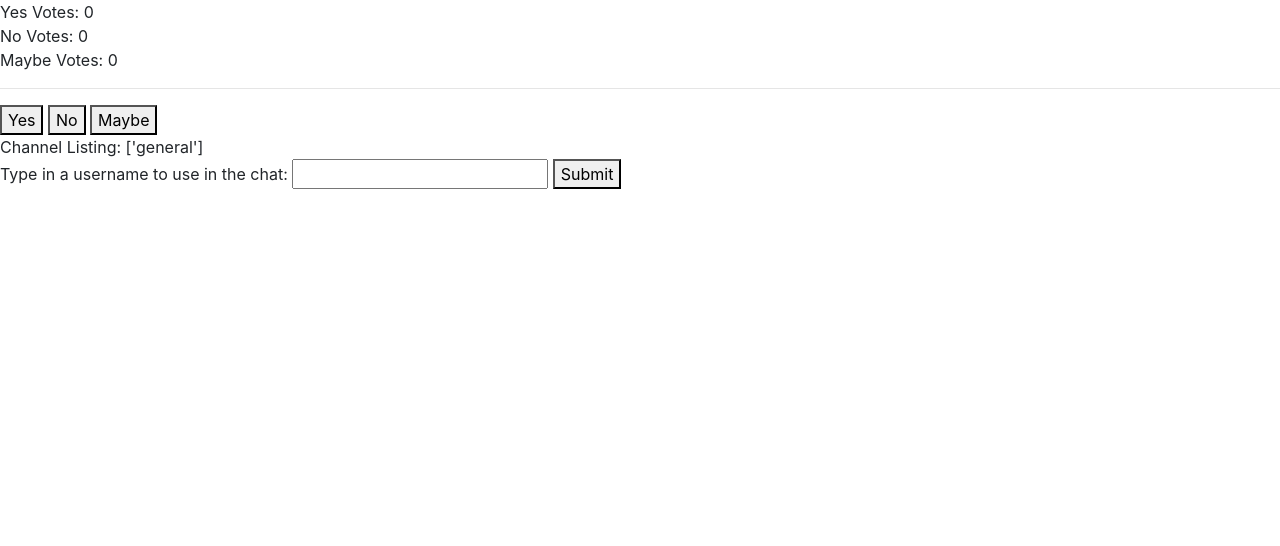
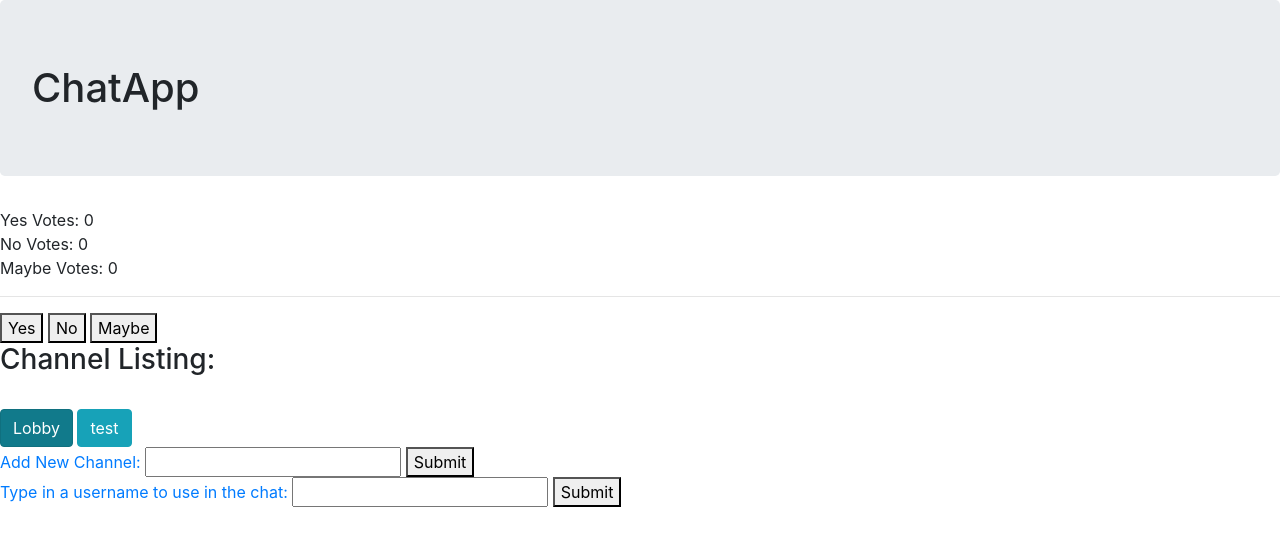
Before and after one commit to barnettech/project2, a Flask app: page / in a window 1280 px wide. Shown: the top 546 px of the page. Run offline with Flask 2, Linux system fonts and the light colour scheme; some libraries are stand-ins or nearby versions.

Commit message:
adding chat channels, default first is selected, not really being used yet

```diff
--- a/application.py
+++ b/application.py
@@ -14,8 +14,9 @@ app = Flask(__name__)
 app.config["SECRET_KEY"] = os.getenv("SECRET_KEY")
 socketio = SocketIO(app)
 
-# list of all channels
-channel_list = ['general']
+# nested list of lists to store channels, last 100 chats for a channel, and those present in the chat room
+channel_list = [['Lobby', 'test'], ['Chat1', 'Chat2', 'Chat3'], ['Jim', 'Jon', 'Bob']]
+
 votes = {"yes": 0, "no": 0, "maybe": 0}
 
 @app.route("/")
@@ -35,3 +36,12 @@ def chat(data):
     chattext = data["chattext"]
     print(chattext)
     emit("chat emit", chattext, broadcast=True)
+
+@socketio.on("add channel")
+def addchannel(data):
+    print('here I am');
+    print(data)
+    newchannel = data["newchannel"]
+    channel_list[0].append(newchannel)
+    print(channel_list)
+    emit("new channel", newchannel, broadcast=True)
--- a/static/index.js
+++ b/static/index.js
@@ -11,6 +11,7 @@ document.addEventListener('DOMContentLoaded', () => {
         document.querySelector('#textarena').style.visibility = 'visible';
         document.querySelector('#button1').style.visibility = 'visible';
     }
+    document.querySelector('#channel-listing a button').classList.add('active');
     // Connect to websocket
     var socket = io.connect(location.protocol + '//' + document.domain + ':' + location.port);
 
@@ -41,6 +42,19 @@ document.addEventListener('DOMContentLoaded', () => {
                 document.querySelector('#button1').style.visibility = 'visible';
                 //socket.emit('chat emit', {'chattext': chattext});
             };
+        document.querySelector("#button2").onclick = () => {
+                console.log('add a channel');
+                const newchannel = document.querySelector('#newchannel').value;
+                //var element = document.querySelector('#channel-buttons');
+                //var element2 = document.createElement("button");
+                //document.querySelector('#channel-buttons').createElement('<a href="#"><button type="button" class="btn btn-info">{{result}}</button><a href="#">');
+                document.getElementById('channel-buttons').innerHTML += '<a href="#"><button type="button" class="btn btn-info">' + newchannel + '</button><a href="#">';
+                socket.emit('add channel', {'newchannel': newchannel});
+
+                var parent = document.createElement("div");
+var p = document.createElement("p");
+parent.append("Some text", p);
+            };
     });
 
     // When a new vote is announced, increase the count
@@ -54,4 +68,8 @@ document.addEventListener('DOMContentLoaded', () => {
     socket.on('chat emit', data => {
         document.querySelector('#chathistory-area').innerHTML += '<div>' + data + '</div>';
     });
+
+    socket.on('new channel', data => {
+        console.log('added new channel ' + data);
+    });
 });
--- a/templates/index.html
+++ b/templates/index.html
@@ -9,6 +9,7 @@
         <title>Vote</title>
     </head>
     <body>
+        <h1 class="jumbotron">ChatApp</h1>
         <container>
             <section>
               <div>Yes Votes: <span id="yes">{{ votes["yes"] }}</span></div>
@@ -19,8 +20,15 @@
               <button class="button0" data-vote="no">No</button>
               <button class="button0" data-vote="maybe">Maybe</button><br/>
             </section>
-            <section>
-                Channel Listing:  {{channel_list}}
+            <section id="channel-listing">
+                <h3>Channel Listing:</h3>&nbsp;&nbsp;
+                <div id="channel-buttons">
+                  {% for result in channel_list[0] %}
+                      <a href="#"><button type="button" class="btn btn-info">{{result}}</button><a href="#">
+                  {% endfor %}
+                </div>
+                <div>Add New Channel:  <input type="text" id="newchannel" name="newchannel"> <button id="button2">Submit</button></div>
+
             </section>
 
             <section>
```
